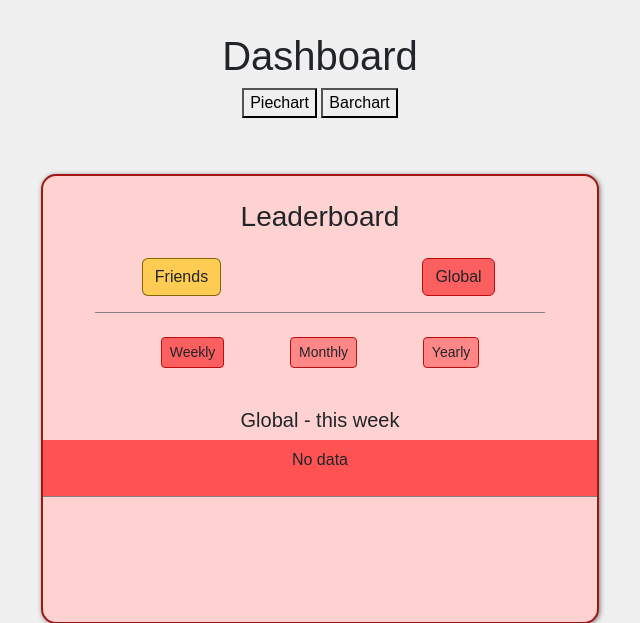
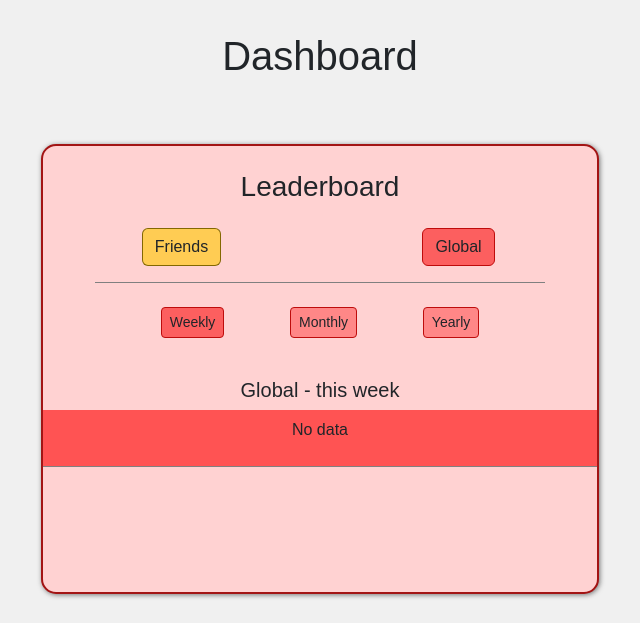
Before and after one commit to aysinakpinar/team_project_galaxy, a Flask app: page /dashboard/global-leaderboard in a window 1280 px wide. Shown: the part 56-679 px from the top of the page, without its empty margins (320-960 px from the left). Run offline with Flask 3, Linux system fonts and the light colour scheme; parts of the project's set-up code (start-up, migrations or seed data) failed here and were passed over.

Commit message:
update(dashboard): update chart

```diff
--- a/templates/dashboard.html
+++ b/templates/dashboard.html
@@ -112,13 +112,13 @@
 <div class="d-flex flex-column align-items-center mt-4">
     <h1 class="mt-2">Dashboard</h1>
     <!-- ANALYTICS SECTION ------- START -->
-    <div>
+    <!-- <div>
         <button id="piechart-button">Piechart</button>
         <button id="barchart-button">Barchart</button>
-    </div>
+    </div> -->
 
     <div class="barchart-container">{{ bar_chart|safe }}</div>
-    <div class="piechart-container display-none">{{ pie_chart|safe }}</div>
+    <!-- <div class="piechart-container display-none">{{ pie_chart|safe }}</div> -->
 
     <!-- LEADERBOARD SECTION -------- START -->
     <div
```
